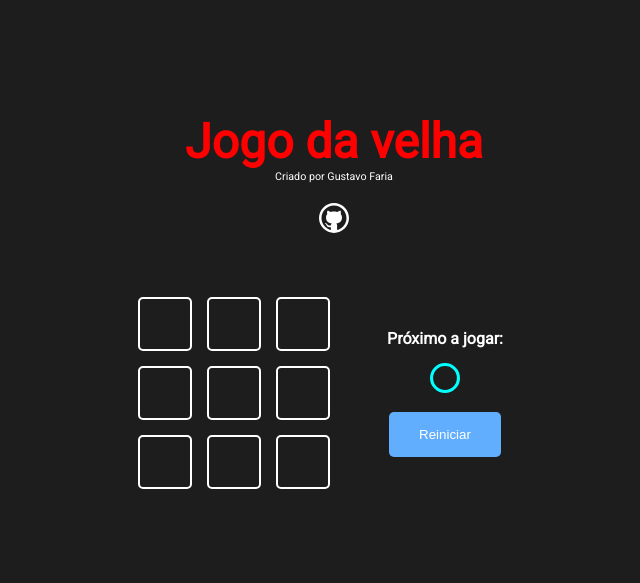
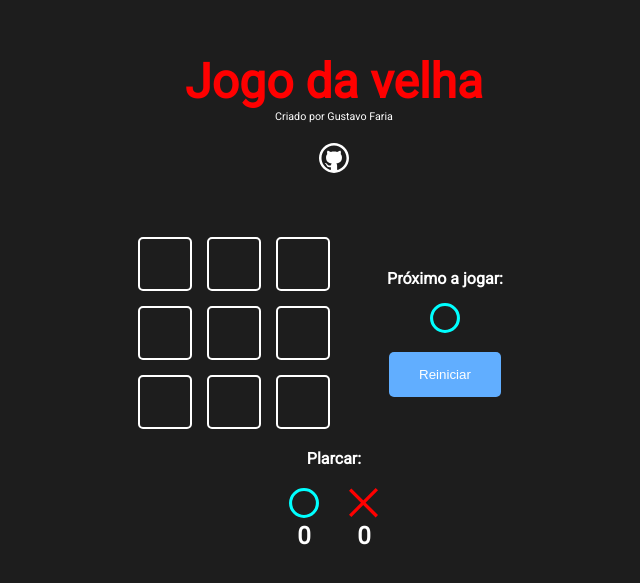
Before and after one commit to Gustavo-Faria-Dev/Tic-tac-toe, a Next.js app: page / in a window 1280 px wide. Shown: the part 119-702 px from the top of the page, without its empty margins (306-946 px from the left). Built offline with nearby package versions, Linux system fonts and the light colour scheme.

Commit message:
criado placar

```diff
--- a/src/components/game/Game.jsx
+++ b/src/components/game/Game.jsx
@@ -5,6 +5,8 @@
 import GameOption from '../gameOption/GameOption'
 
 import GameInfo from '../gameInfo/GameInfo'
+
+import Score from '../score/Score'
 
 const winnerTable = [
     [0,1,2],
@@ -75,6 +77,8 @@
     },[winner])
 
     return(
+
+        <>
         <div className = {styles.gameContent}>
 
         <div className={styles.game}>
@@ -99,6 +103,8 @@
             isDraw = {draw}
         />
         </div>
+        <Score />
+        </>
     )
 }
 
--- a/src/components/game/Game.module.css
+++ b/src/components/game/Game.module.css
@@ -10,6 +10,7 @@
     display: flex;
     gap: 30px;
     align-items: center;
+    margin-bottom: 20px;
 
 }
 
--- /dev/null
+++ b/src/components/score/Score.jsx
@@ -0,0 +1,27 @@
+import styles from './Score.module.css'
+
+import Icon from '../icon/Icon'
+
+function Score(){
+    return(
+        <>
+            <h4>Plarcar: </h4>
+            <div className={styles.score}>
+                <div className={styles.scoreContent}>
+                    <Icon iconName = 'circle' />
+                    <h2>0</h2>
+                </div>
+                <div className={styles.scoreContent}>
+                    <Icon iconName = 'x' />
+                    <h2>0</h2>
+                </div>
+            </div>
+
+        </>
+    )
+
+
+}
+
+
+export default Score
--- /dev/null
+++ b/src/components/score/Score.module.css
@@ -0,0 +1,13 @@
+.score{
+    display: flex;
+    gap: 30px;
+    margin-top: 20px;
+
+}
+
+.scoreContent {
+    display: flex;
+    flex-direction: column;
+    align-items: center;
+
+}
```
